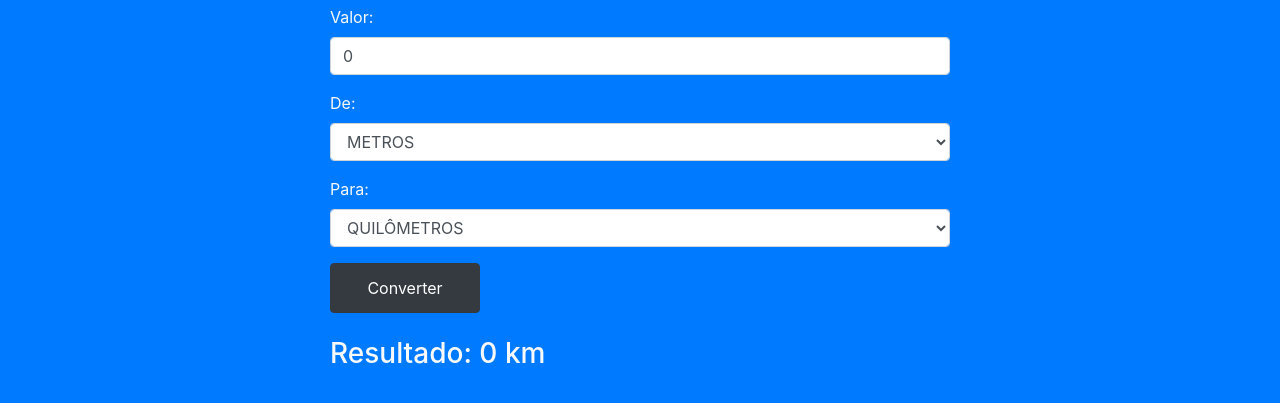
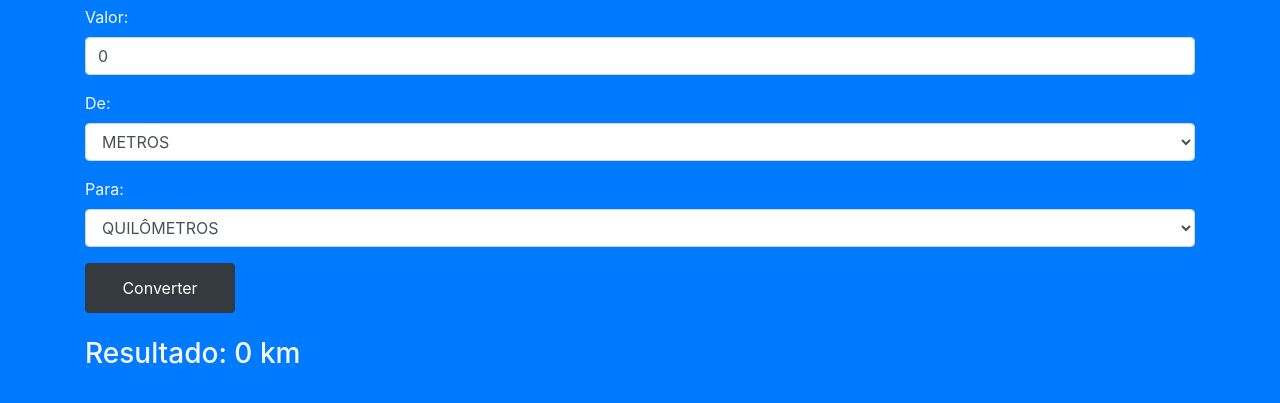
Before and after one commit to Andrei-Alb/TESTE, a plain HTML site: page CONVERSORDEDISTANCIA/index.html in a window 1280 px wide. Shown: the part 89-492 px from the top of the page. Drawn offline with nearby package versions, Linux system fonts and the light colour scheme.

Commit message:
Update index.html

```diff
--- a/CONVERSORDEDISTANCIA/index.html
+++ b/CONVERSORDEDISTANCIA/index.html
@@ -7,7 +7,7 @@
     <link href="https://maxcdn.bootstrapcdn.com/bootstrap/4.5.2/css/bootstrap.min.css" rel="stylesheet">
     <script src="https://cdn.jsdelivr.net/npm/vue@2"></script>
 </head>
-<body class="bg-primary mx-auto" style="width: 650px;">
+<body class="bg-primary">
     <div id="app" class="text-light container mt-5">
         <h2 style="text-align: center;">CONVERSOR DE DISTÂNCIA</h2>
         <div class="form-group">
```
